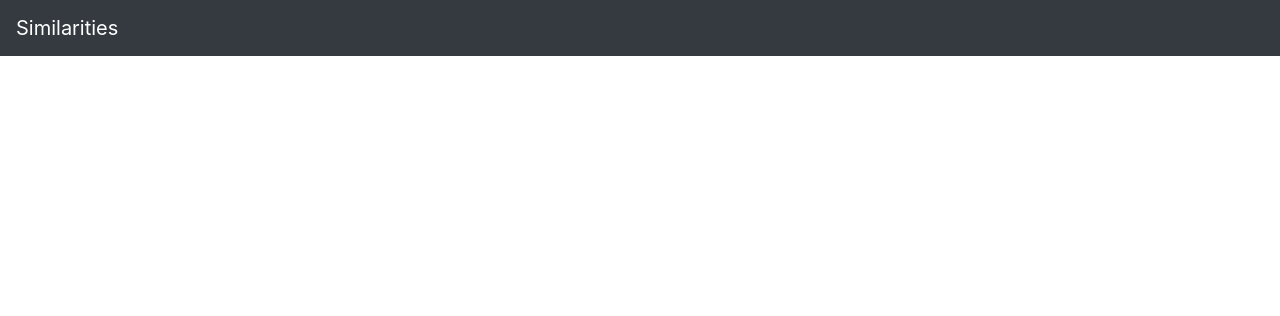
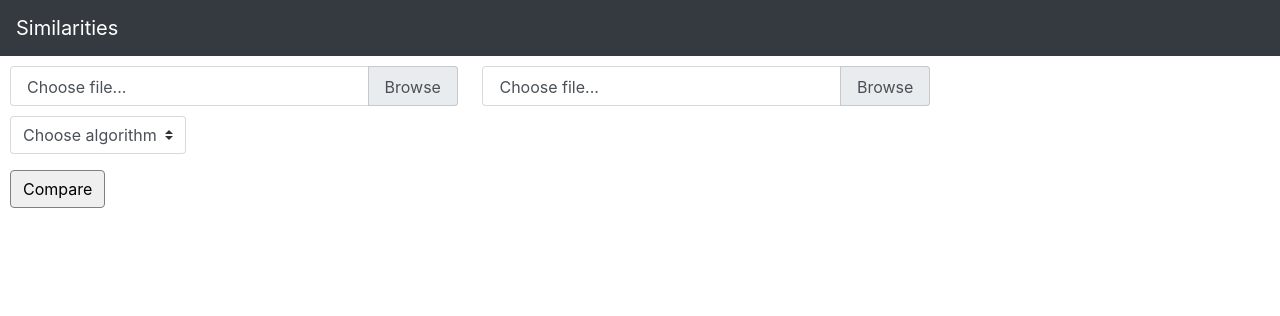
Before and after one commit to malikalbeik/CS50-problem-sets, a Flask app: page / in a window 1280 px wide. Shown: the top 316 px of the page. Run offline with Flask 2, Linux system fonts and the light colour scheme; some libraries are stand-ins or nearby versions.

Commit message:
Added form to index.html and customized its style

```diff
--- a/pset6/similarities/less/static/styles.css
+++ b/pset6/similarities/less/static/styles.css
@@ -27,7 +27,7 @@ div.col
 /* add padding around form */
 form
 {
-    padding: 15px;
+    /* padding: 15px; */
 }
 
 /* wrap and scroll preformatted text */
@@ -44,3 +44,15 @@ span
 {
     background-color: #ff0;
 }
+
+#length-container {
+    display: none;
+}
+
+form > * {
+    margin:10px;
+}
+
+.btn {
+    border: solid 1px gray;
+}
--- a/pset6/similarities/less/templates/index.html
+++ b/pset6/similarities/less/templates/index.html
@@ -5,9 +5,50 @@
     <div class="col">
         <form action="/compare" enctype="multipart/form-data" method="post">
 
-            <!-- TODO -->
+            <div class="custom-file">
+                <label class="custom-file-label" for="file1">Choose file...</label>
+                <input type="file" class="custom-file-input" id="file1" name="file1">
+                <span class="custom-file-control"></span>
+            </div>
 
+            <div class="custom-file">
+                <label class="custom-file-label" for="file2">Choose file...</label>
+                <input type="file" class="custom-file-input" id="file2" name="file2">
+                <span class="custom-file-control"></span>
+            </div>
+
+
+            <div class="form-group">
+                <select class="custom-select" name="algorithm" onchange="showHide(this)">
+                    <option valeu="" selected>Choose algorithm</option>
+                    <option value="lines">lines</option>
+                    <option value="sentences">sentences</option>
+                    <option value="substrings">substrings</option>
+                </select>
+            </div>
+
+            <div class="form-group" id="length-container">
+                <label for="lenght">type the length of the substring</label>
+                <input type="number" name="lenght" id="length" class="form-control">
+            </div>
+
+            <div class="form-group">
+                <button type="submit" class="btn">Compare</button>
+            </div>
         </form>
+
     </div>
 
+    <script>
+            function showHide(elem) {
+                var lengthInput = document.getElementById("length-container");
+                if (elem.value == "substrings"){
+                    lengthInput.style.display = 'block';
+                }
+                else {
+                    lengthInput.style.display = 'none';
+                }
+            }
+    </script>
+
 {% endblock %}
```
